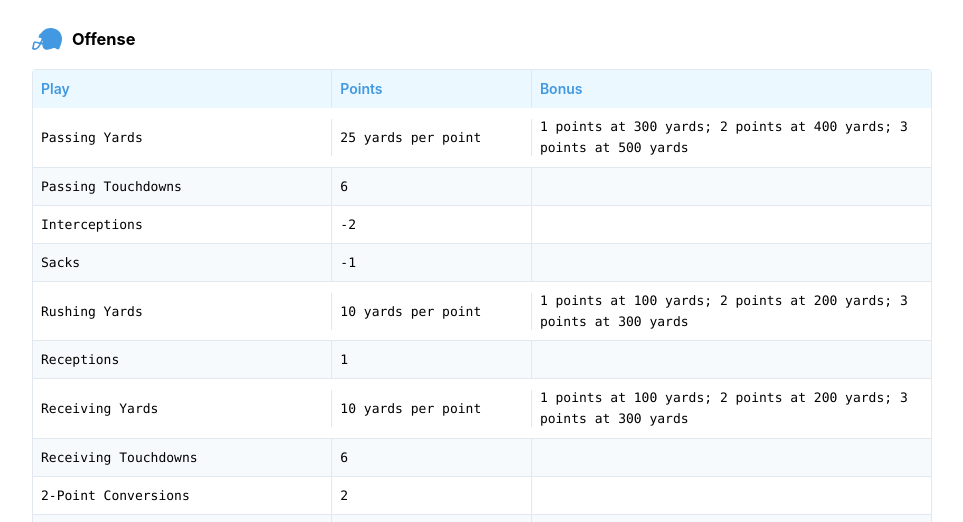
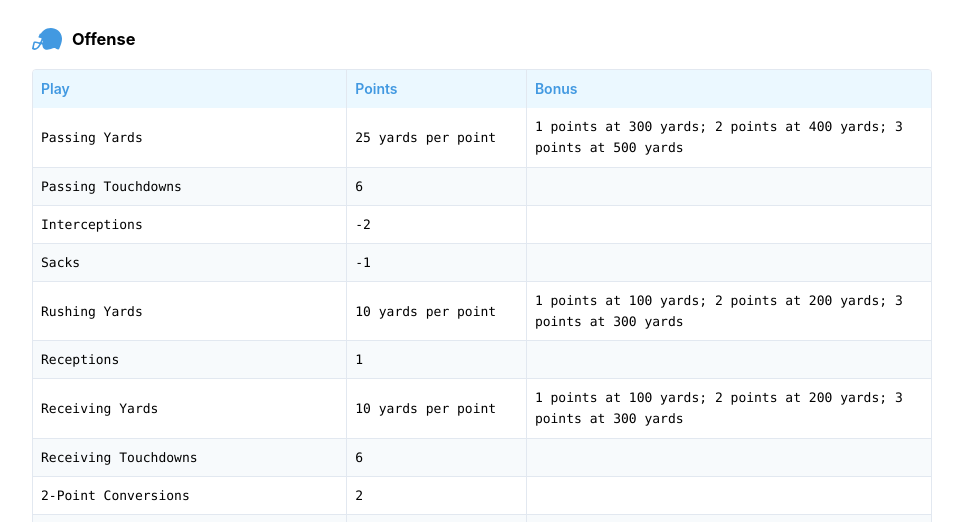
Before and after one commit to good3n/dirty-dozen-ffl, a Gatsby site: page /scoring in a window 1280 px wide. Shown: the part 271-793 px from the top of the page, without its empty margins (158-1121 px from the left). Built offline with nearby package versions, Linux system fonts and the light colour scheme; Gatsby itself is replaced by a stand-in of ours.

Commit message:
update table styles

```diff
--- a/src/components/scoringRow.js
+++ b/src/components/scoringRow.js
@@ -3,8 +3,7 @@ import styled from "styled-components"
 
 const StyledScoringRow = styled.div`
   display: grid;
-  grid-template-columns: 1.5fr 1fr 2fr;
-  align-items: center;
+  grid-template-columns: 35% 20% 45%;
   font-family: Menlo, Monaco, Consolas, Liberation Mono, Courier New, monospace;
   font-size: 13px;
   border-bottom: 1px solid #e2e8f0;
@@ -22,7 +21,11 @@ const StyledScoringRow = styled.div`
   }
 
   div {
+    display: flex;
+    align-items: center;
+    height: 100%;
     padding: 8px;
+    box-sizing: border-box;
 
     &:nth-of-type(1),
     &:nth-of-type(2) {
--- a/src/pages/scoring.js
+++ b/src/pages/scoring.js
@@ -25,7 +25,7 @@ const Table = styled.section`
 
   .head {
     display: grid;
-    grid-template-columns: 1.5fr 1fr 2fr;
+    grid-template-columns: 35% 20% 45%;
     background: #e2e8f0;
     color: #4a5568;
     font-weight: 600;
```
